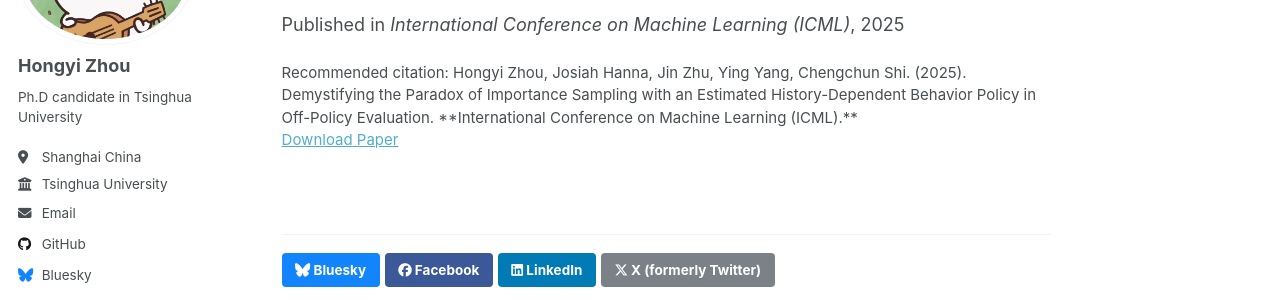
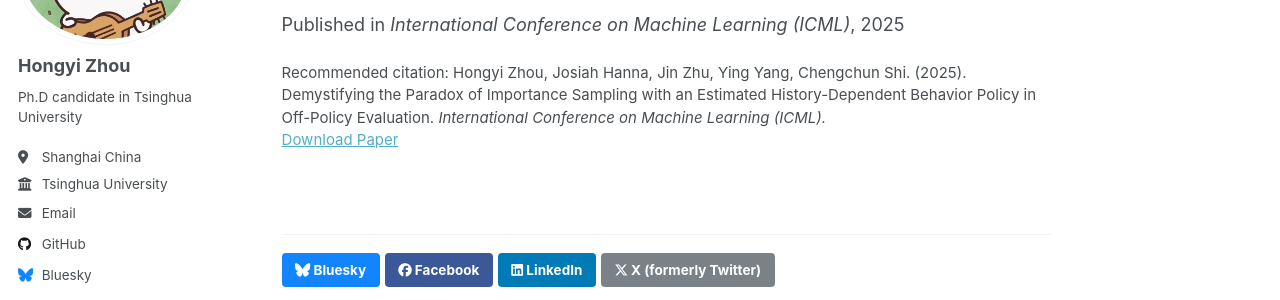
Before and after one commit to Hong-yiZhou/hong-yiZhou.github.io, a Jekyll site: the page built from _publications/2025-05-01-Demystifying.md, in a window 1280 px wide and 973 px high. Shown: the part 190-490 px from the top of the window. Built offline with Jekyll 4.4.1, drawn with Linux system fonts in a browser that asks for light colours; a script that is not in the unit is left out.

```diff
--- a/_publications/2025-05-01-Demystifying.md
+++ b/_publications/2025-05-01-Demystifying.md
@@ -5,5 +5,5 @@ permalink: /publication/is-paradox-ope
 date: 2025-05-01
 venue: "International Conference on Machine Learning (ICML)"
 paperurl: ""
-citation: "Hongyi Zhou, Josiah Hanna, Jin Zhu, Ying Yang, Chengchun Shi. (2025). Demystifying the Paradox of Importance Sampling with an Estimated History-Dependent Behavior Policy in Off-Policy Evaluation. **International Conference on Machine Learning (ICML).**"
+citation: "Hongyi Zhou, Josiah Hanna, Jin Zhu, Ying Yang, Chengchun Shi. (2025). Demystifying the Paradox of Importance Sampling with an Estimated History-Dependent Behavior Policy in Off-Policy Evaluation. <i>International Conference on Machine Learning (ICML).</i>"
 ---
```
